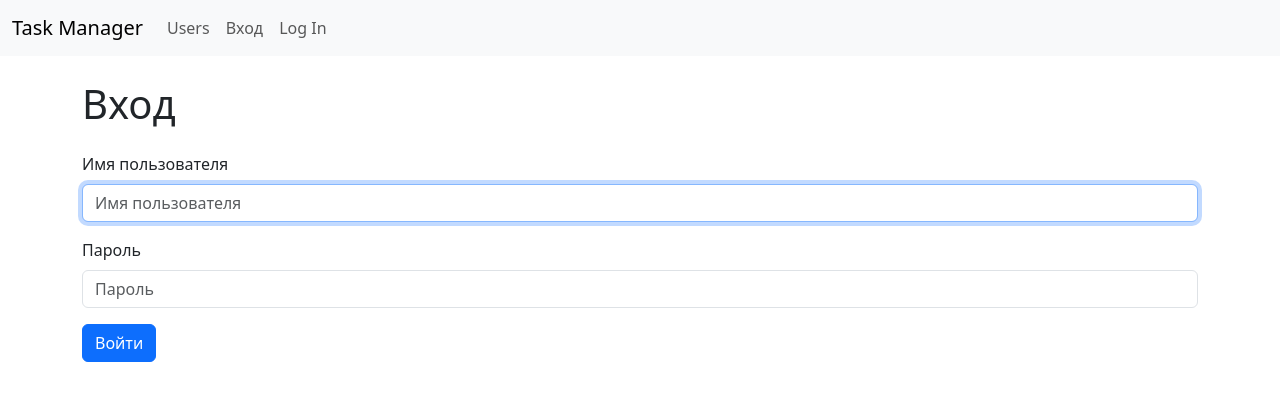
After one commit to AlexanderPolovykh/python-project-52, a Django app: page /login/ in a window 1280 px wide. The commit adds this page. Shown: the top 401 px of the page. Run offline with Django 5.2, Linux system fonts and the light colour scheme; some libraries are stand-ins or nearby versions.

Commit message:
step 3 (2)

```diff
--- a/database.sql
+++ b/database.sql
@@ -23,4 +23,5 @@ CREATE TABLE users (
 INSERT INTO users (name, full_name, created_at)
 VALUES
     ('alex', 'test test', '2024-07-29 12:01'),
-    ('swen', 'test2 test2', '2024-07-28 13:55');
+    ('swen', 'test2 test2', '2024-07-28 13:55'),
+    ('nick', 'test3 test3', '2024-07-30 03:15');
--- a/task_manager/templates/base.html
+++ b/task_manager/templates/base.html
@@ -21,7 +21,7 @@
           <!-- <a class="nav-link" href="#">{{ users }}</a> -->
         </li>
         <li class="nav-item">
-          <a class="nav-link" href="#">{{ input }}</a>
+          <a class="nav-link" href="{% url 'login-page' %}">{{ input }}</a>
         </li>
         <li class="nav-item">
           <a class="nav-link" href="#">{{ reg }}</a>
--- /dev/null
+++ b/task_manager/templates/login.html
@@ -0,0 +1,44 @@
+{% extends 'base.html' %}
+
+{% block content %}
+<div class="container wrapper flex-grow-1">
+    <h1 class="my-4">{{ input }}</h1>
+
+    <form method="post">
+        <input
+            type="hidden"
+            name="csrfmiddlewaretoken"
+            value="wWU3p4JER6sxEg0N2KwfXOmfbZEHZa5yhIzCQG8biCeHHRUehTkmkFABfJHSTgbh"
+        />
+        <div class="mb-3">
+            <label class="form-label" for="id_username">{{ user_name }}</label
+            ><input
+                type="text"
+                name="username"
+                autofocus=""
+                autocapitalize="none"
+                autocomplete="username"
+                maxlength="150"
+                class="form-control"
+                placeholder="Имя пользователя"
+                required=""
+                id="id_username"
+            />
+        </div>
+        <div class="mb-3">
+            <label class="form-label" for="id_password">{{ password }}</label
+            ><input
+                type="password"
+                name="password"
+                autocomplete="current-password"
+                class="form-control"
+                placeholder="Пароль"
+                required=""
+                id="id_password"
+            />
+        </div>
+        <input class="btn btn-primary" type="submit" value="{{ log_in }}"/>
+    </form>
+</div>
+
+{% endblock %}
--- a/task_manager/urls.py
+++ b/task_manager/urls.py
@@ -17,12 +17,12 @@ Including another URLconf
 
 from django.contrib import admin
 from django.urls import path
-from task_manager.views import MainPageView, UsersListPageView
+from task_manager.views import MainPageView, UsersListPageView, LoginPageView
 
 urlpatterns = [
     path("", MainPageView.as_view(), name="main-page"),
     path("users/", UsersListPageView.as_view(), name="users-page"),
-    # path("login/", LoginPageView.as_view(), name="login-page"),
+    path("login/", LoginPageView.as_view(), name="login-page"),
     # path("formset", views.DefaultFormsetView.as_view(), name="formset_default"),
     # path("form", views.DefaultFormView.as_view(), name="form_default"),
     path("admin/", admin.site.urls),
--- a/task_manager/views.py
+++ b/task_manager/views.py
@@ -27,6 +27,12 @@ user_list_context = {
     "created_at": "Дата создания",
 }
 
+login_context = {
+    "input": "Вход",
+    "user_name": "Имя пользователя",
+    "password": "Пароль",
+    "log_in": "Войти",
+}
 
 class MainPageView(TemplateView):
     template_name = "index.html"
@@ -51,6 +57,15 @@ class UsersListPageView(ListView):
         context |= user_list_context
         return context
 
+class LoginPageView(TemplateView):
+    template_name = "login.html"
+
+    def get_context_data(self, **kwargs):
+        context = super().get_context_data(**kwargs)
+        context |= navbar_context
+        context |= login_context
+        return context
+
 
 # class GetParametersMixin:
 #     def get_context_data(self, **kwargs):
```
